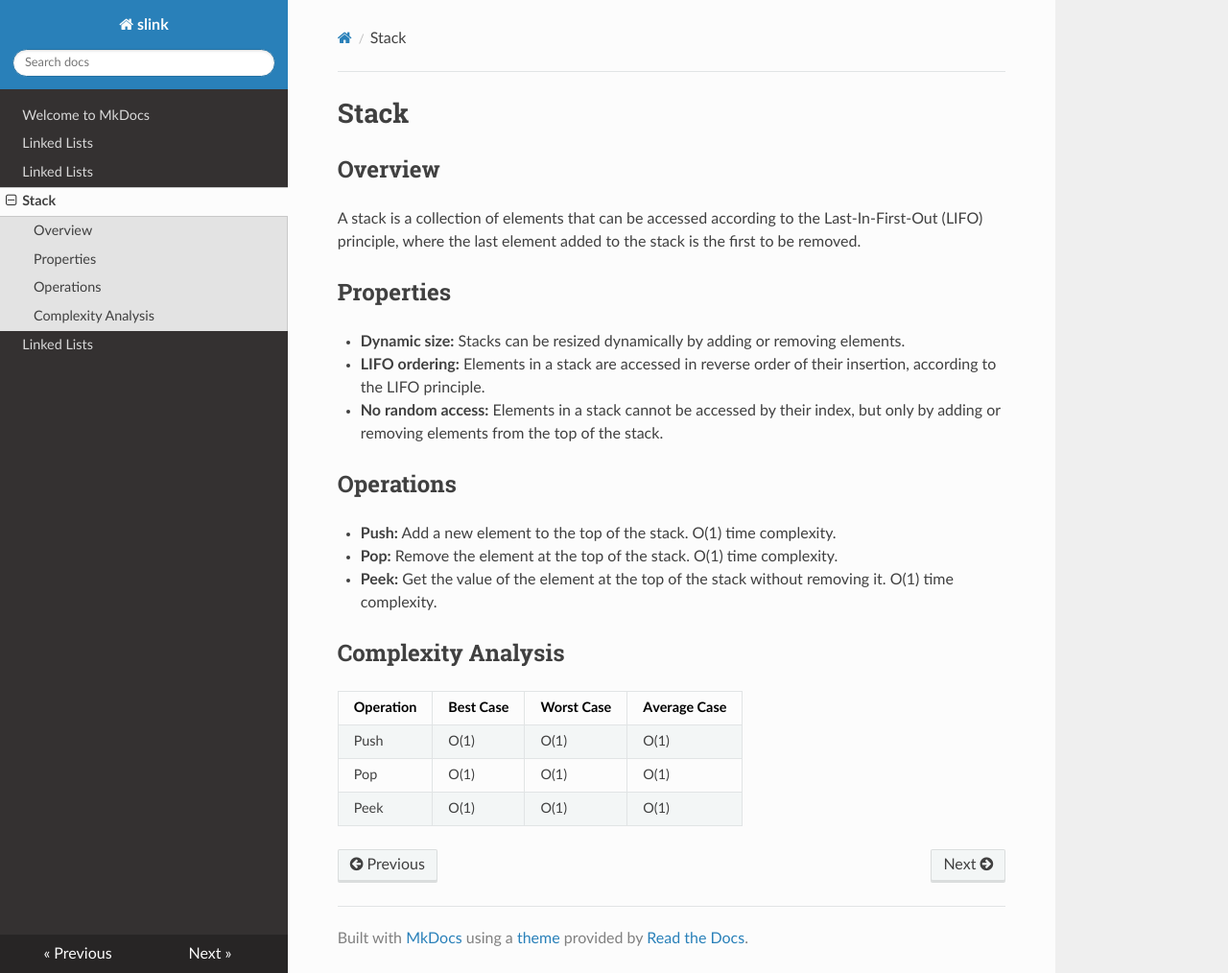
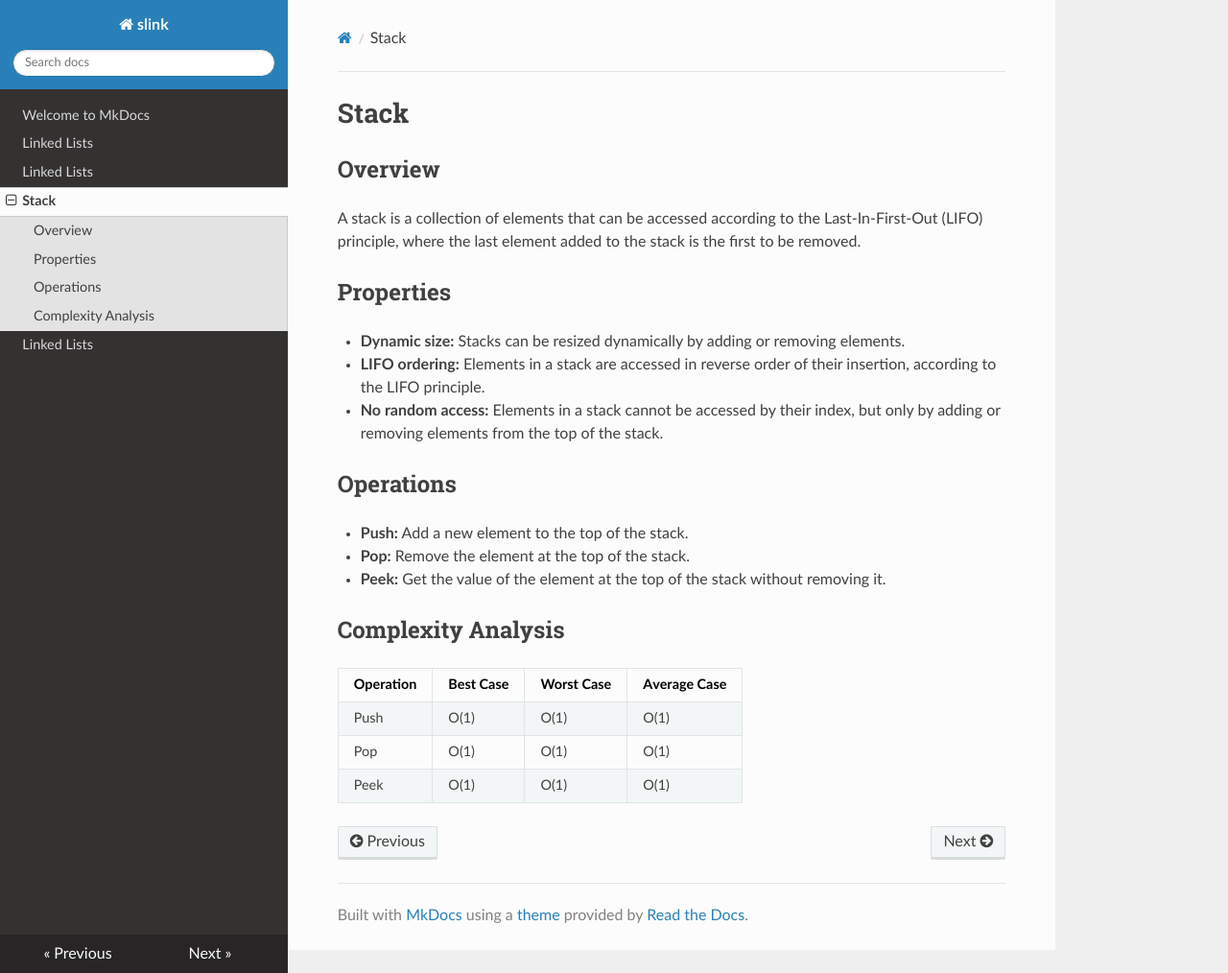
Before and after one commit to jgfranco17/slink, an MkDocs documentation site: the page built from docs/stacks.md, in a window 1280 px wide and 1014 px high. Shown: the whole window at 96% size. Built offline with MkDocs 1.6.1, drawn with Linux system fonts in a browser that asks for light colours; nearby versions of some CDN libraries.

Commit message:
Simplified `operations` description

```diff
--- a/docs/stacks.md
+++ b/docs/stacks.md
@@ -9,9 +9,9 @@ A stack is a collection of elements that can be accessed according to the Last-I
 - **No random access:** Elements in a stack cannot be accessed by their index, but only by adding or removing elements from the top of the stack.
 
 ## Operations
-- **Push:** Add a new element to the top of the stack. O(1) time complexity.
-- **Pop:** Remove the element at the top of the stack. O(1) time complexity.
-- **Peek:** Get the value of the element at the top of the stack without removing it. O(1) time complexity.
+- **Push:** Add a new element to the top of the stack.
+- **Pop:** Remove the element at the top of the stack.
+- **Peek:** Get the value of the element at the top of the stack without removing it.
 
 ## Complexity Analysis
 | **Operation** | **Best Case** | **Worst Case** | **Average Case** |
```
